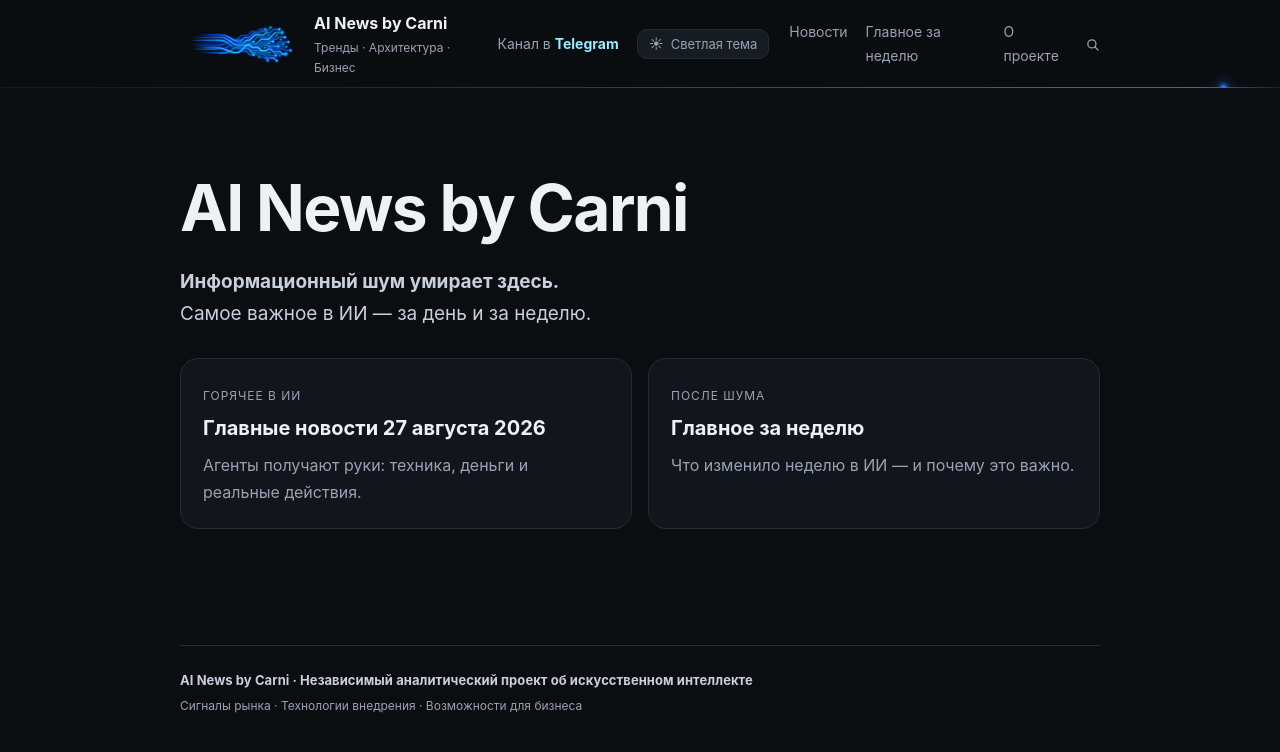
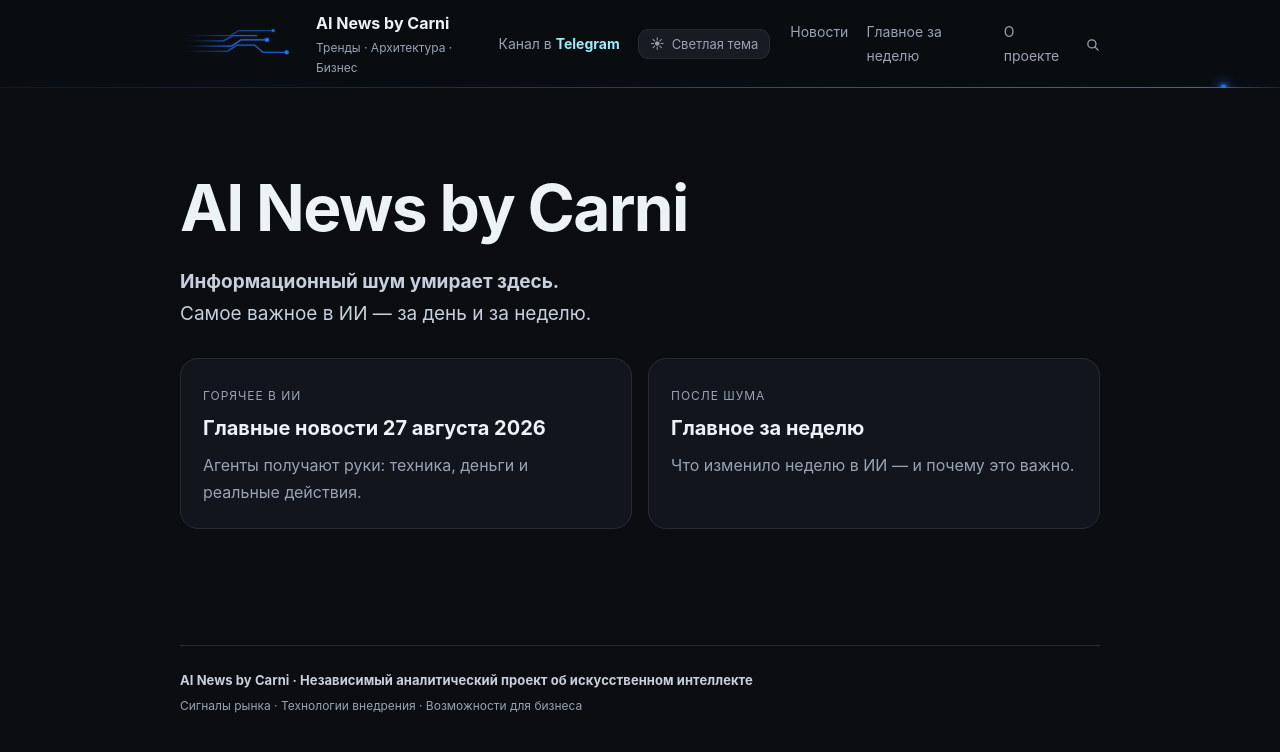
Before and after one commit to DmitryCarni/ai-news-by-carni, a Jekyll site: the page built from index.md, in a window 1280 px wide. Shown: the top 752 px of the page. Built offline with Jekyll 4.4.1, drawn with Linux system fonts in a browser that asks for light colours.

Commit message:
Restore minimal circuit header mark

```diff
--- a/_layouts/default.html
+++ b/_layouts/default.html
@@ -34,7 +34,7 @@
       min-height:88px;
     }
     .site-header .brand{
-      gap:14px;
+      gap:20px;
     }
     .site-header::after{
       content:"";
@@ -60,24 +60,32 @@
       background:#2f6feb;
       box-shadow:0 0 4px 1px #2f6feb,0 0 12px 4px rgba(47,111,235,.38);
     }
-    .brand-mark.brand-logo-image{
+    .brand-mark.brand-circuit{
       display:block;
-      width:120px;
-      height:40px;
-      flex:0 0 120px;
+      width:116px;
+      height:32px;
+      flex:0 0 116px;
       border:0;
       border-radius:0;
-      overflow:visible;
       background:none;
-      box-shadow:none;
+      color:#2f6feb;
+      filter:drop-shadow(0 0 1.5px rgba(47,111,235,.28));
     }
-    .brand-logo-image img{
+    .brand-circuit svg{
       display:block;
       width:100%;
       height:100%;
-      object-fit:contain;
-      border-radius:0;
+      overflow:visible;
+      -webkit-mask-image:linear-gradient(90deg,transparent 0%,rgba(0,0,0,.12) 12%,rgba(0,0,0,.55) 28%,#000 46%,#000 100%);
+      mask-image:linear-gradient(90deg,transparent 0%,rgba(0,0,0,.12) 12%,rgba(0,0,0,.55) 28%,#000 46%,#000 100%);
     }
+    .brand-circuit path{fill:none;stroke:currentColor;stroke-width:1.15;stroke-linecap:round;stroke-linejoin:round}
+    .brand-circuit .trace-main{opacity:.96}
+    .brand-circuit .trace-mid{opacity:.78}
+    .brand-circuit .trace-muted{opacity:.52}
+    .brand-circuit circle{fill:currentColor}
+    .brand-circuit .node-main{opacity:.98}
+    .brand-circuit .node-small{opacity:.82}
     .nav-search-link{display:inline-flex;align-items:center;justify-content:center;line-height:1}
     .nav-search-link svg{display:block;width:15px;height:15px}
     html[data-theme="light"] .site-header::after{
@@ -88,10 +96,14 @@
       background:#2f6feb;
       box-shadow:0 0 5px rgba(47,111,235,.40);
     }
+    html[data-theme="light"] .brand-mark.brand-circuit{
+      color:#2f6feb;
+      filter:none;
+    }
     @media(max-width:700px){
       .site-header .header-inner{min-height:76px}
-      .site-header .brand{gap:12px}
-      .brand-mark.brand-logo-image{width:84px;height:28px;flex-basis:84px}
+      .site-header .brand{gap:14px}
+      .brand-mark.brand-circuit{width:80px;height:24px;flex-basis:80px}
       .site-header::before{right:8%}
     }
   </style>
@@ -100,8 +112,16 @@
   <header class="site-header">
     <div class="wrap header-inner">
       <a class="brand" href="{{ '/' | relative_url }}">
-        <span class="brand-mark brand-logo-image" aria-hidden="true">
-          <img src="{{ '/assets/header-logo.svg' | relative_url }}?v=wide-circuit-20260828" alt="">
+        <span class="brand-mark brand-circuit" aria-hidden="true">
+          <svg viewBox="0 0 112 30" role="img" focusable="false">
+            <path class="trace-muted" d="M0 7H48L57 2H90" />
+            <path class="trace-mid" d="M0 12H42L51 7H74" />
+            <path class="trace-main" d="M0 17H50L59 11H84" />
+            <path class="trace-mid" d="M0 22H46L55 16H72L80 23H103" />
+            <circle class="node-small" cx="90" cy="2" r="1.6" />
+            <circle class="node-main" cx="84" cy="11" r="2.15" />
+            <circle class="node-main" cx="103" cy="23" r="2.05" />
+          </svg>
         </span>
         <span><strong>AI News by Carni</strong><small>Тренды · Архитектура · Бизнес</small></span>
       </a>
```
